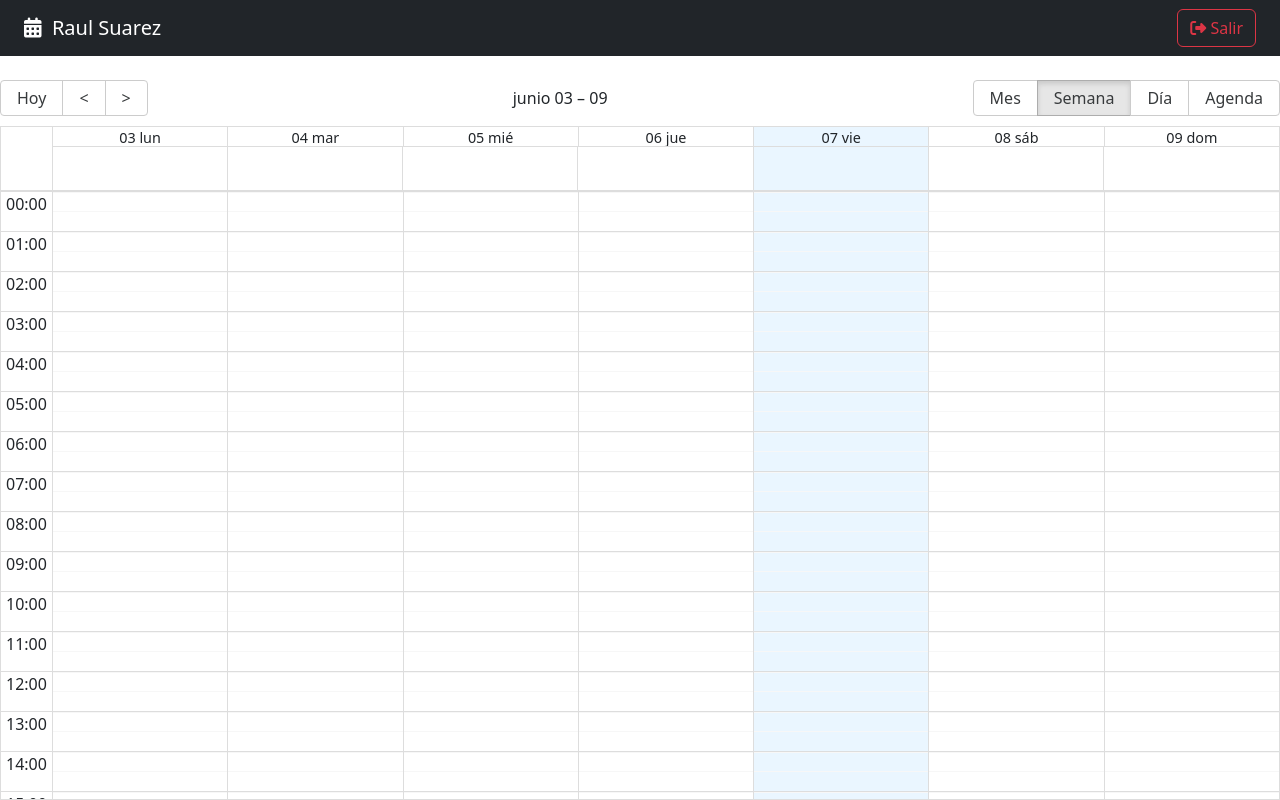
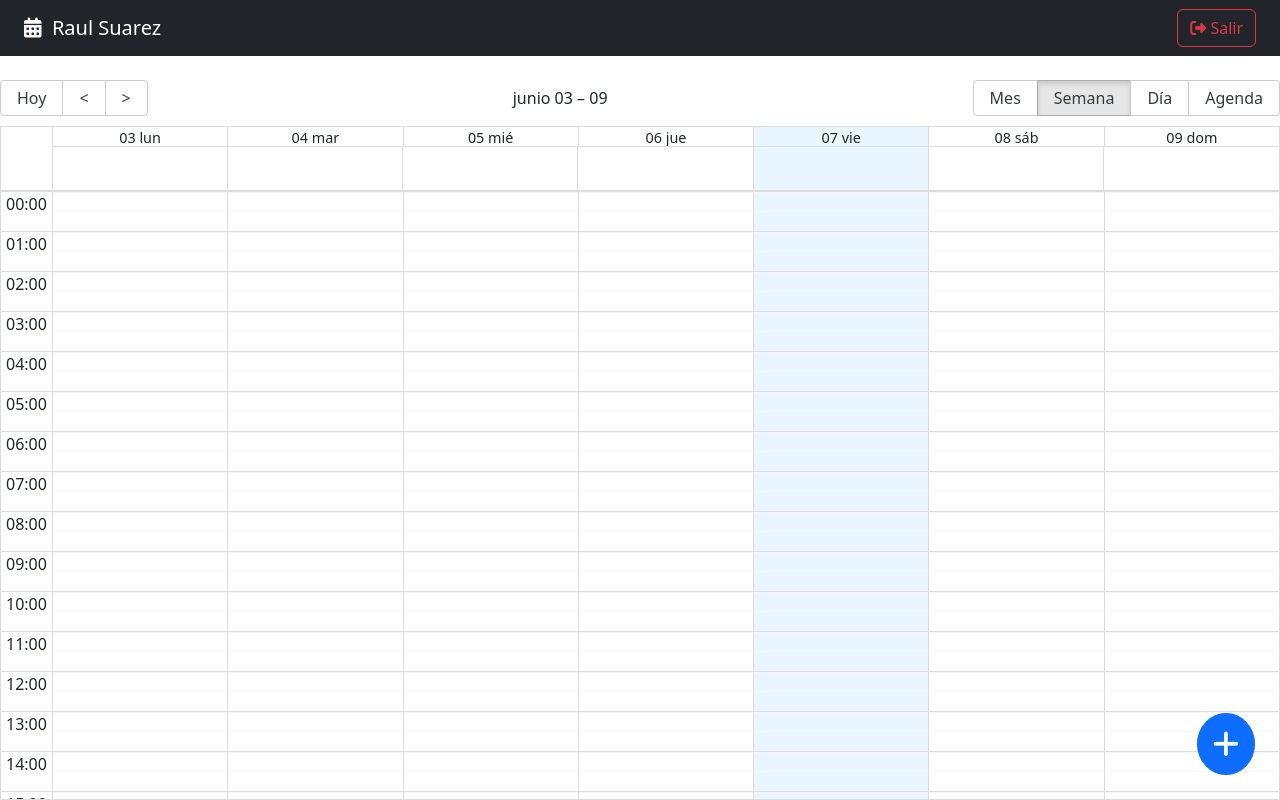
Before and after one commit to RSuarezLastra/CalendarApp, a React (Vite) app: page / in a window 1280 px wide. Built offline with nearby package versions, Linux system fonts and the light colour scheme.

Commit message:
feat: handleNewEvent

```diff
--- /dev/null
+++ b/src/calendar/components/FabAddNew.jsx
@@ -0,0 +1,34 @@
+import { useCalendarStore, useUiStore } from '../../hooks';
+import { addHours } from 'date-fns';
+
+
+export const FabAddNew = () => {
+
+    const { openDateModal } = useUiStore();
+    const { setActiveEvent } = useCalendarStore();
+
+    const handleNewEvent = () => {
+        setActiveEvent({
+            title: '',
+            notes: '',
+            start: new Date(),
+            end: addHours(new Date(), 2),
+            bgColor: '#fafafa',
+            user: {
+                id: 1,
+                name: 'juan'
+            }
+        });
+
+        openDateModal();
+    }
+
+    return (
+        <button
+        onClick={handleNewEvent}
+            className="btn btn-primary fab"
+        >
+            <i className="fas fa-plus"></i>
+        </button>
+    )
+}
--- a/src/calendar/index.js
+++ b/src/calendar/index.js
@@ -2,3 +2,4 @@
 export * from './components/Navbar';
 export * from './components/CalendarEvent';
 export * from './components/CalendarModal';
+export * from './components/FabAddNew';
--- a/src/calendar/pages/CalendarPage.jsx
+++ b/src/calendar/pages/CalendarPage.jsx
@@ -1,8 +1,8 @@
+import { useState } from 'react';
 import { Calendar } from 'react-big-calendar';
 import 'react-big-calendar/lib/css/react-big-calendar.css'
 import { localizer, getMessagesEs } from '../../helpers';
-import { CalendarEvent, CalendarModal, Navbar } from "../"
-import { useState } from 'react';
+import { CalendarEvent, CalendarModal, Navbar, FabAddNew } from "../"
 import { useUiStore, useCalendarStore } from '../../hooks';
 
 
@@ -57,6 +57,7 @@
             />
 
             <CalendarModal/>
+            <FabAddNew/>
         </>
     )
 }
--- a/src/index.css
+++ b/src/index.css
@@ -38,3 +38,13 @@
     outline: none;
     padding: 10px;
 }
+
+/* FABS*/
+.fab {
+    border-radius: 100%;
+    bottom: 25px;
+    font-size: 30px;
+    padding: 15px;
+    position: fixed;
+    right: 25px;
+}
```
